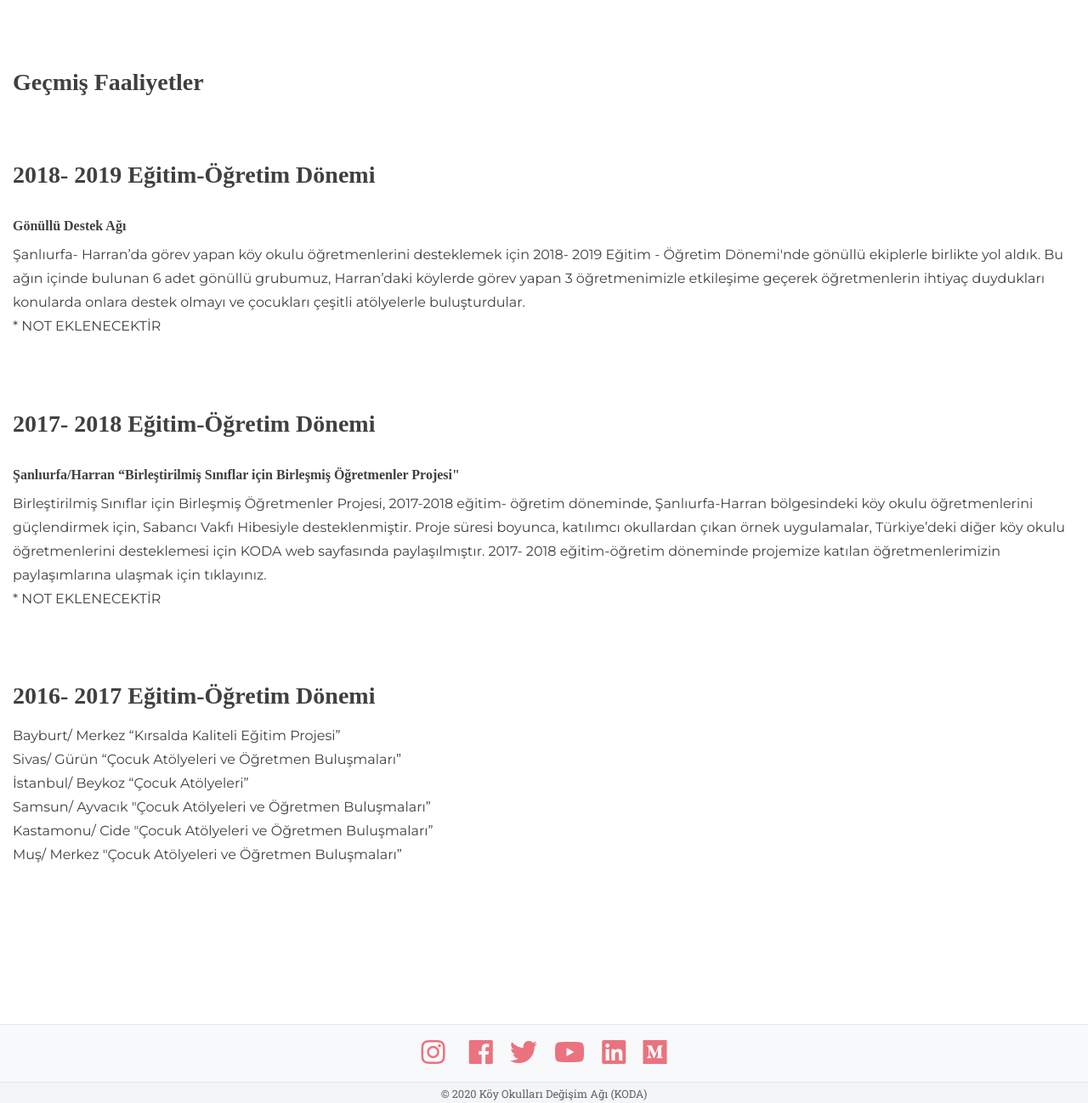
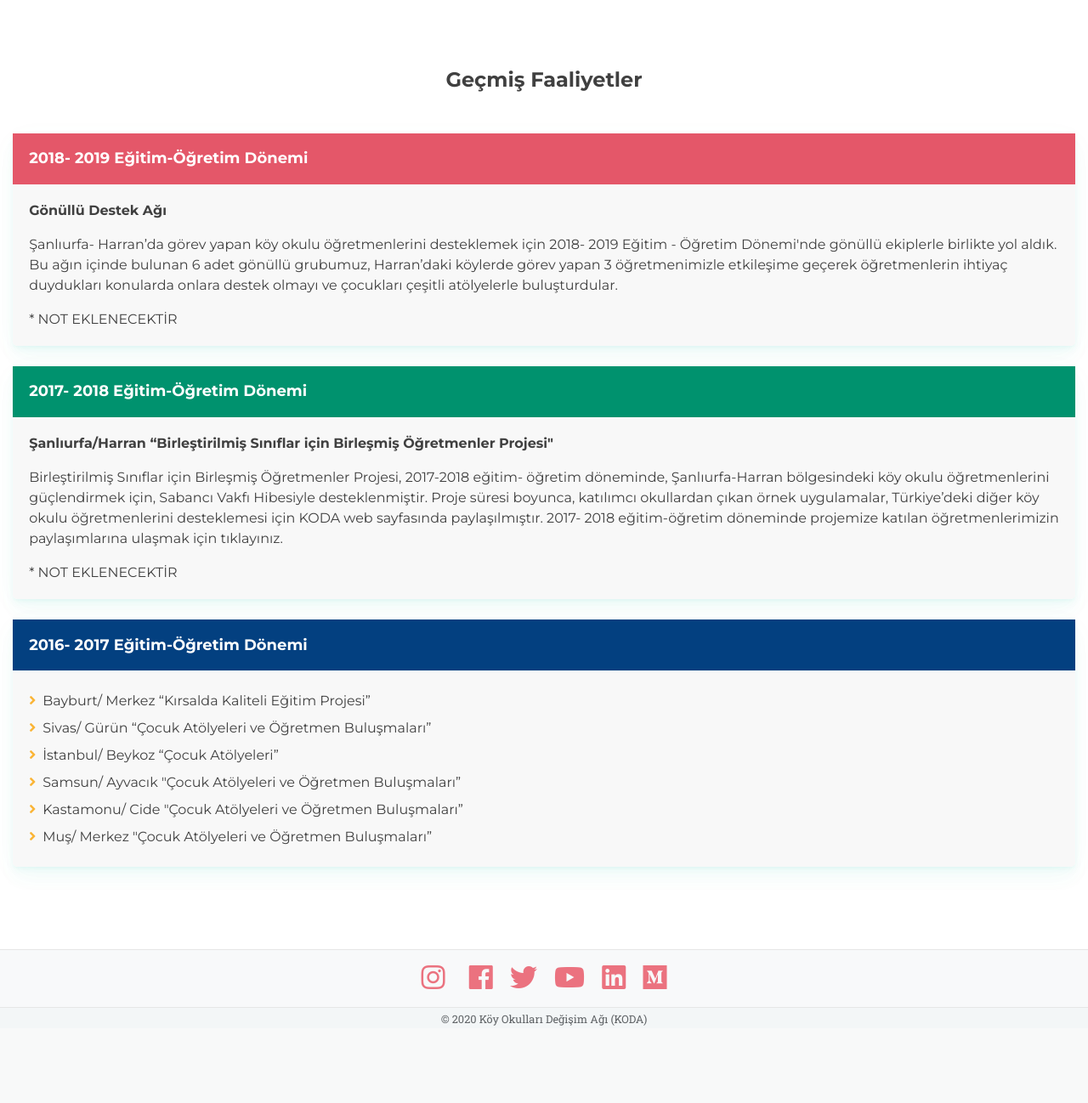
Before and after one commit to Soyluarda/KODA-, a Django app: page /gecmis-faaliyetler/ in a window 1280 px wide. Shown: the part 700-1998 px from the top of the page at 85% size. After the commit the page ends 1907 px from the top, so only its background shows below. Run offline with Django 3.2, Linux system fonts and the light colour scheme; some libraries are stand-ins or nearby versions; some web fonts are replaced.

Commit message:
geçmiş faliyetler page was done

```diff
--- a/coaching/templates/base.html
+++ b/coaching/templates/base.html
@@ -421,7 +421,7 @@
               <a class=" js-scroll-trigger" href="{% url 'ruzgargulubultenleri' %}">Rüzgar Gülü Haber Bülteni</a>
               <a class=" js-scroll-trigger" href="{% url 'gecmis_faaliyetler' %}">Geçmiş Faaliyetler</a>
               <a class=" js-scroll-trigger" href="{% url 'koda_raporlari' %}">KODA Raporları</a>
-              <a class=" js-scroll-trigger" href="{% url 'neler_yapmiyoruz' %}">Neler Yapmıyoruz?</a>
+              <!-- <a class=" js-scroll-trigger" href="{% url 'neler_yapmiyoruz' %}">Neler Yapmıyoruz?</a> -->
             </div>
           </li>
           <li class="nav-item dropdown ">
--- a/coaching/templates/gecmis_faaliyetler.html
+++ b/coaching/templates/gecmis_faaliyetler.html
@@ -1,84 +1,122 @@
 {% extends 'base.html' %}
 {% load static %}
 {% block head %}
+
+<style>
+  .card-shadow-green {
+    border-radius: 5px;
+    background: rgb(242, 242, 242, .5);
+    -webkit-box-shadow: 0 0.46875rem 2.1875rem rgba(28, 202, 167, .03), 0 0.9375rem 1.40625rem rgba(28, 202, 167, .03), 0 0.25rem 0.53125rem rgba(28, 202, 167, .05), 0 0.125rem 0.1875rem rgba(28, 202, 167, .03);
+    box-shadow: 0 0.46875rem 2.1875rem rgba(28, 202, 167, .03), 0 0.9375rem 1.40625rem rgba(28, 202, 167, .03), 0 0.25rem 0.53125rem rgba(28, 202, 167, .05), 0 0.125rem 0.1875rem rgba(28, 202, 167, .03);
+  }
+
+  .card-shadow-green:hover {
+    -webkit-box-shadow: 0 0.8rem 4rem rgba(179, 179, 179, .2), 0 1.8rem 2.8rem rgba(179, 179, 179, .2), 0 0.5rem 1rem rgba(179, 179, 179, .2), 0 0.25rem 0.3rem rgba(179, 179, 179, .2);
+    box-shadow: 0 0.8rem 4rem rgba(179, 179, 179, .2), 0 1.8rem 2.8rem rgba(179, 179, 179, .2), 0 0.5rem 1rem rgba(179, 179, 179, .2), 0 0.25rem 0.3rem rgba(28, 202, 167, .2);
+  }
+
+  .card-title-content,
+  .card-body-content {
+    padding: 1.2rem;
+  }
+
+  .card-title-content h6 {
+    font-size: 18px;
+    color: white;
+  }
+
+  .card-body-content div {
+    font-size: 16px;
+  }
+
+  .card-body-content i {
+    color: #fab537;
+  }
+</style>
 {% endblock %}
 
 {% block body %}
 
 
 <section class="page-section">
-        <div class="container">
-      <div class="row">
-        <div class="col-lg-12">
-          <h2 class="hinty bluer h-size">Geçmiş Faaliyetler<br></h2>
-
-           <h4 class="section-subheading hinty bluer h-size "><br><br> 2018- 2019 Eğitim-Öğretim Dönemi</h4>
-
-          <br> <label class="bluer hinty"><strong>Gönüllü Destek Ağı</strong></label><br>
-         <p class="monty bluer n-size">
-
-
-            Şanlıurfa- Harran’da görev yapan köy okulu öğretmenlerini desteklemek için 2018- 2019 Eğitim - Öğretim Dönemi'nde gönüllü ekiplerle birlikte yol aldık.
-
-
-
-Bu ağın içinde bulunan 6 adet gönüllü grubumuz,  Harran’daki köylerde görev yapan 3 öğretmenimizle etkileşime geçerek öğretmenlerin ihtiyaç duydukları konularda onlara destek olmayı ve çocukları çeşitli atölyelerle buluşturdular.
-
-
-          <br> * NOT EKLENECEKTİR
-           <br>
-                   </p>
-
-
-
-        <h4 class="section-subheading hinty bluer h-size"><br><br>2017- 2018 Eğitim-Öğretim Dönemi</h4>
-
-          <br> <label class="hinty bluer n-size"><strong>Şanlıurfa/Harran “Birleştirilmiş Sınıflar için Birleşmiş Öğretmenler Projesi"</strong></label>
-                    <p class="monty bluer n-size">
-
-          Birleştirilmiş Sınıflar için Birleşmiş Öğretmenler Projesi, 2017-2018 eğitim- öğretim döneminde, Şanlıurfa-Harran bölgesindeki köy okulu öğretmenlerini güçlendirmek için, Sabancı Vakfı Hibesiyle desteklenmiştir.
-
-    Proje süresi boyunca, katılımcı okullardan çıkan örnek uygulamalar, Türkiye’deki diğer köy okulu öğretmenlerini desteklemesi için KODA web sayfasında paylaşılmıştır. 2017- 2018 eğitim-öğretim döneminde projemize katılan öğretmenlerimizin paylaşımlarına ulaşmak için tıklayınız.
-           <br>
-
-           * NOT EKLENECEKTİR
-
-
-
-         </p>
-          <h4 class="section-subheading hinty bluer h-size"><br><br>2016- 2017 Eğitim-Öğretim Dönemi</p></h4>
-
-         <p class="monty bluer n-size">
-               Bayburt/ Merkez “Kırsalda Kaliteli Eğitim Projesi”
-
-           <br>  Sivas/ Gürün “Çocuk Atölyeleri ve Öğretmen Buluşmaları”
-
-           <br>  İstanbul/ Beykoz “Çocuk Atölyeleri”
-
-           <br>   Samsun/ Ayvacık "Çocuk Atölyeleri ve Öğretmen Buluşmaları”
-
-           <br>   Kastamonu/ Cide "Çocuk Atölyeleri ve Öğretmen Buluşmaları”
-
-           <br>  Muş/ Merkez "Çocuk Atölyeleri ve Öğretmen Buluşmaları”
-         </p>
-
-
-
-
-
-
-
-
-
-
-
-
-          <br><br><br>
+  <div class="container">
+    <h4 class="mb-5 text-center">Geçmiş Faaliyetler</h4>
+    <div class="row intro-card-row">
+      <div class="col-md-12 mb-4">
+        <div class="card-shadow-green h-100">
+          <div class="card-title-content" style="background-color:#e45769; ">
+            <h6 class="mb-0">2018- 2019 Eğitim-Öğretim Dönemi</h6>
+          </div>
+          <div class="card-body-content">
+            <div>
+              <b>Gönüllü Destek Ağı</b>
+              <div class="my-3">
+                Şanlıurfa- Harran’da görev yapan köy okulu öğretmenlerini desteklemek için 2018- 2019 Eğitim - Öğretim
+                Dönemi'nde gönüllü ekiplerle birlikte yol aldık.
+                Bu ağın içinde bulunan 6 adet gönüllü grubumuz, Harran’daki köylerde görev yapan 3 öğretmenimizle
+                etkileşime geçerek öğretmenlerin ihtiyaç duydukları konularda onlara destek olmayı ve çocukları çeşitli
+                atölyelerle buluşturdular.
+              </div>
+              <div>
+                * NOT EKLENECEKTİR
+              </div>
+            </div>
+          </div>
         </div>
-           </div>
-<br>
-
-  </section>
+      </div>
+      <div class="col-md-12 mb-4">
+        <div class="card-shadow-green h-100">
+          <div class="card-title-content" style="background-color:#00926e; ">
+            <h6 class="mb-0">2017- 2018 Eğitim-Öğretim Dönemi</h6>
+          </div>
+          <div class="card-body-content">
+            <div>
+              <b>Şanlıurfa/Harran “Birleştirilmiş Sınıflar için Birleşmiş Öğretmenler Projesi"</b>
+              <div class="my-3">
+                Birleştirilmiş Sınıflar için Birleşmiş Öğretmenler Projesi, 2017-2018 eğitim- öğretim döneminde,
+                Şanlıurfa-Harran bölgesindeki köy okulu öğretmenlerini güçlendirmek için, Sabancı Vakfı Hibesiyle
+                desteklenmiştir.
+                Proje süresi boyunca, katılımcı okullardan çıkan örnek uygulamalar, Türkiye’deki diğer köy okulu
+                öğretmenlerini desteklemesi için KODA web sayfasında paylaşılmıştır. 2017- 2018 eğitim-öğretim döneminde
+                projemize katılan öğretmenlerimizin paylaşımlarına ulaşmak için tıklayınız.
+              </div>
+              <div>
+                * NOT EKLENECEKTİR
+              </div>
+            </div>
+          </div>
+        </div>
+      </div>
+      <div class="col-md-12 mb-4">
+        <div class="card-shadow-green h-100">
+          <div class="card-title-content" style="background-color:#034080; ">
+            <h6 class="mb-0">2016- 2017 Eğitim-Öğretim Dönemi</h6>
+          </div>
+          <div class="card-body-content" style="line-height: 2;">
+            <div>
+              <i class="fas fa-angle-right mr-2"></i>Bayburt/ Merkez “Kırsalda Kaliteli Eğitim Projesi”
+            </div>
+            <div>
+              <i class="fas fa-angle-right mr-2"></i>Sivas/ Gürün “Çocuk Atölyeleri ve Öğretmen Buluşmaları”
+            </div>
+            <div>
+              <i class="fas fa-angle-right mr-2"></i>İstanbul/ Beykoz “Çocuk Atölyeleri”
+            </div>
+            <div>
+              <i class="fas fa-angle-right mr-2"></i>Samsun/ Ayvacık "Çocuk Atölyeleri ve Öğretmen Buluşmaları”
+            </div>
+            <div>
+              <i class="fas fa-angle-right mr-2"></i>Kastamonu/ Cide "Çocuk Atölyeleri ve Öğretmen Buluşmaları”
+            </div>
+            <div>
+              <i class="fas fa-angle-right mr-2"></i>Muş/ Merkez "Çocuk Atölyeleri ve Öğretmen Buluşmaları”
+            </div>
+          </div>
+        </div>
+      </div>
+    </div>
+  </div>
+</section>
 
 
 
```
